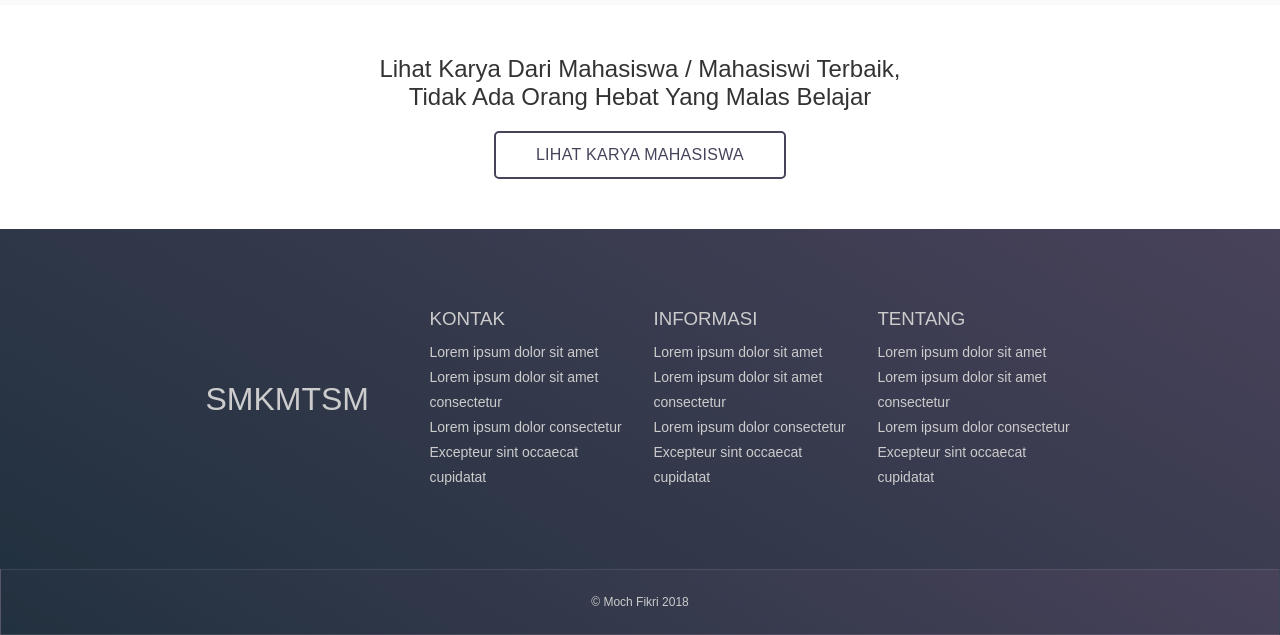
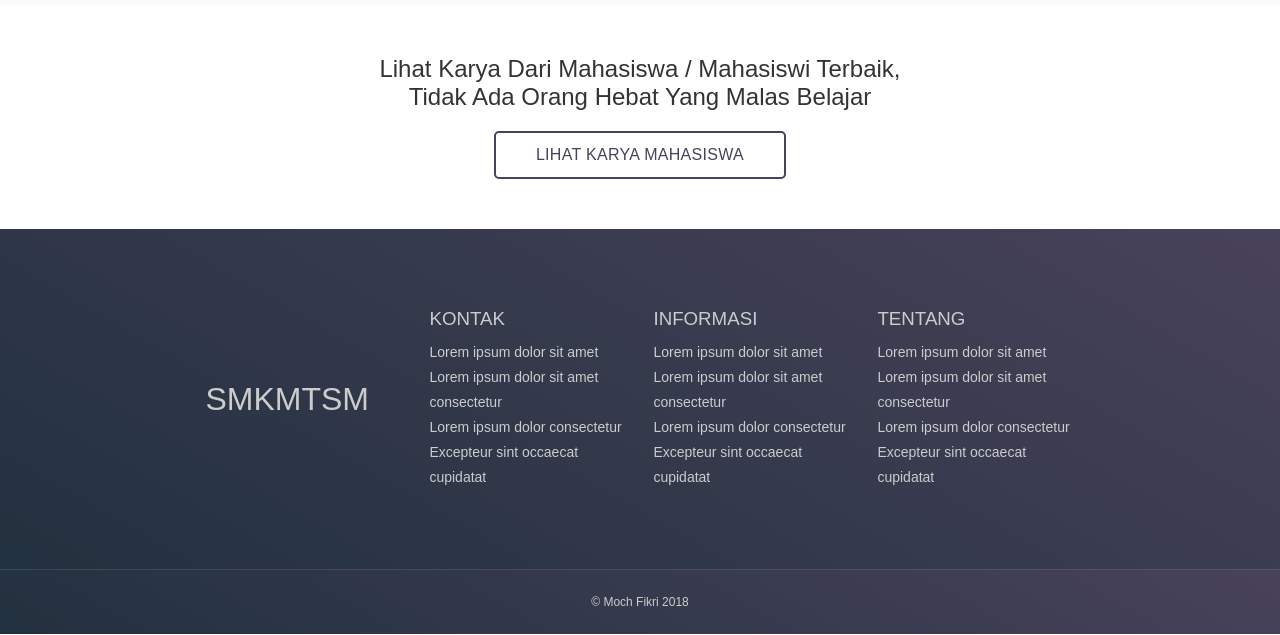
Before and after one commit to mochfikri/sekolah, a plain HTML site: page index.html in a window 1280 px wide. Shown: the part 4638-5273 px from the top of the page. Drawn offline with nearby package versions, Linux system fonts and the light colour scheme.

Commit message:
remove border in footer

```diff
--- a/css/style.css
+++ b/css/style.css
@@ -761,7 +761,7 @@ img {
   color: #cccccc;
   padding: 25px 0;
   font-size: 12px;
-  border: 1px solid rgba(255,255,255,.1);
+  border-top: 1px solid rgba(255,255,255,.1);
   background: linear-gradient(30deg,#22313f,#48425a);
 }
 #copyright .container {
```
